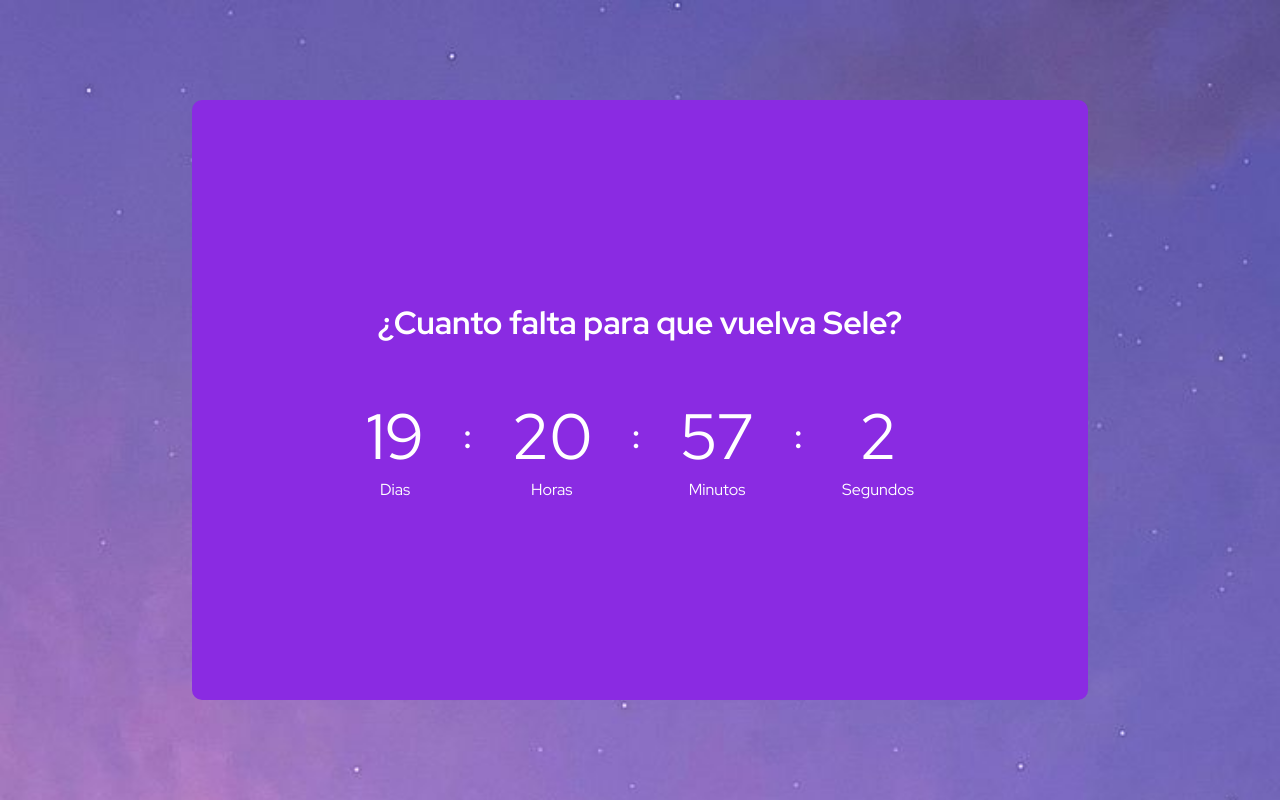
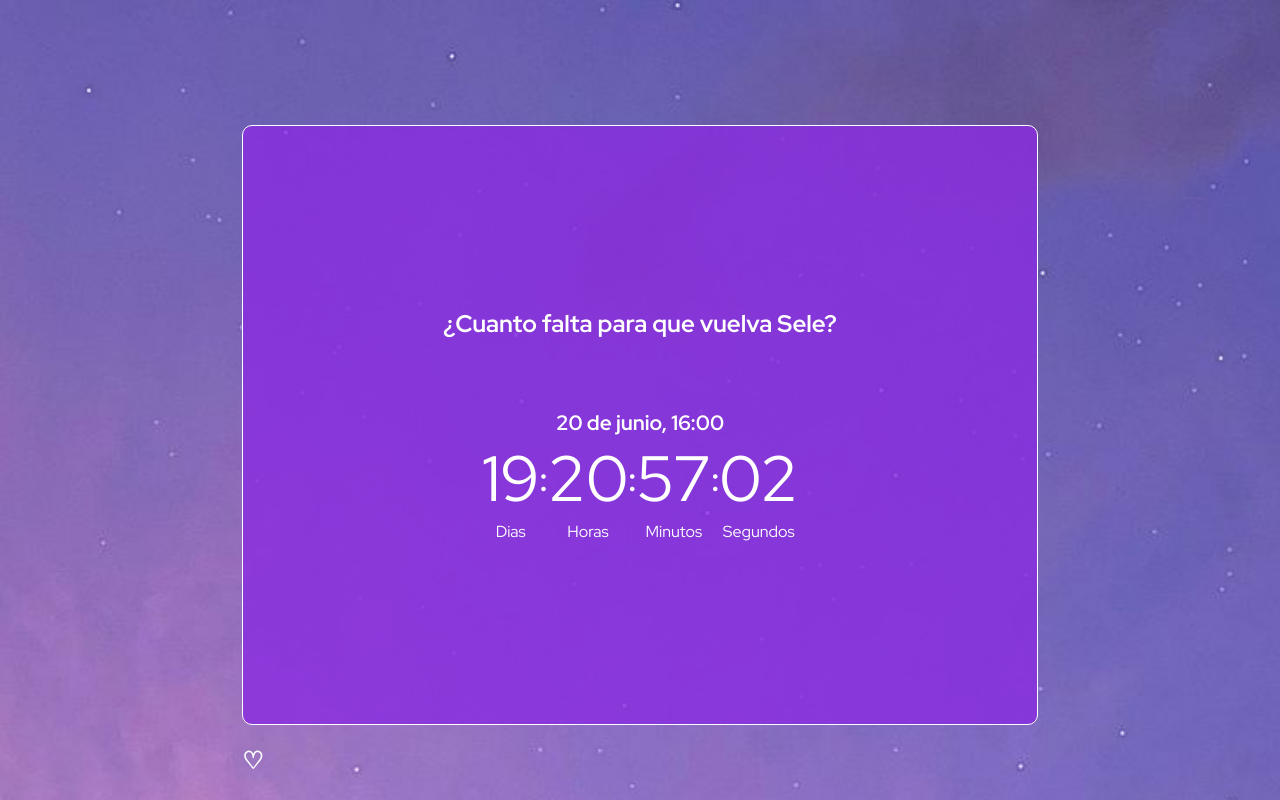
Before and after one commit to NachoXS15/seleCountDown, a plain HTML site: page index.html in a window 1280 px wide. Drawn offline with Linux system fonts and the light colour scheme.

Commit message:
finished

```diff
--- a/index.html
+++ b/index.html
@@ -9,7 +9,10 @@
 </head>
 <body>
     <main>
+        <section id="border">
             <h1>¿Cuanto falta para que vuelva Sele?</h1>
+            <div>
+                <h4 style="font-size: 1.3em; text-align: center;">20 de junio, 16:00</h4>
                 <div id="countdown">
                     <div class="n">
                         <span id="days"></span>
@@ -31,6 +34,9 @@
                         <p>Segundos</p>
                     </div>
                 </div>
+            </div>
+        </section>
+        <h2 style="margin-top: 20px;">♡</h2>
     </main>
     <script src="script.js"></script>
 </body>
--- a/script.js
+++ b/script.js
@@ -6,16 +6,21 @@ const eSeconds = document.getElementById("seconds")
 
 const targetDate = new Date("July 20, 2024 16:00:00").getTime();
 
+function formatNumber(number) {
+    return number < 10 ? '0' + number : number;
+}
+
 function updateCountdown() {
+
     const now = new Date().getTime().toFixed()
     const distance = targetDate - now;
     console.log(distance);
     if (distance < 0) {
         clearInterval(interval);
-        daysElement.innerText = '0';
-        hoursElement.innerText = '0';
-        minutesElement.innerText = '0';
-        secondsElement.innerText = '0';
+        daysElement.innerText = '00';
+        hoursElement.innerText = '00';
+        minutesElement.innerText = '00';
+        secondsElement.innerText = '00';
         return;
     }
 
@@ -24,10 +29,14 @@ function updateCountdown() {
     const minutes = Math.floor((distance % (1000 * 60 * 60)) / (1000 * 60));
     const seconds = Math.floor((distance % (1000 * 60)) / 1000);
 
-    eDays.innerText = days;
-    eHours.innerText = hours;
-    eMinutes.innerText = minutes;
-    eSeconds.innerText = seconds;
+    if ((days || hours || minutes || seconds) > 10) {
+
+    }
+
+    eDays.innerText = formatNumber(days);
+    eHours.innerText = formatNumber(hours);
+    eMinutes.innerText = formatNumber(minutes);
+    eSeconds.innerText = formatNumber(seconds);
 }
 
 window.onload = function() {
--- a/style.css
+++ b/style.css
@@ -21,15 +21,24 @@ body{
 
 main{
     width: 70%;
+    height: 650px;
+    padding: 50px;
+    color: white;
+    border-radius: 10px;
+}
+
+#border{
+    width: 100%;
     height: 600px;
-    background-color: blueviolet;
+    border: 1px solid white;
+    border-radius: 10px;
+    background-color: rgba(138, 43, 226, .8);
     display: flex;
     flex-direction: column;
     justify-content: center;
     align-items: center;
-    gap: 50px;
-    color: white;
-    border-radius: 10px;
+    gap: 70px;
+    padding: 20px;
 }
 
 h1{
@@ -39,7 +48,7 @@ h1{
 #countdown{
     width: 70%;
     display: flex;
-    justify-content: space-evenly;
+    justify-content: space-around;
     align-items: center;
     text-align: center;
 }
@@ -50,7 +59,7 @@ h1{
 
 @media screen and (max-width: 768px) {
     main{
-        width: 95%;
+        width: 100%;
         text-align: center;
         padding: 20px;
     }
```
Lines whose indentation alone changed are shown as unchanged.
